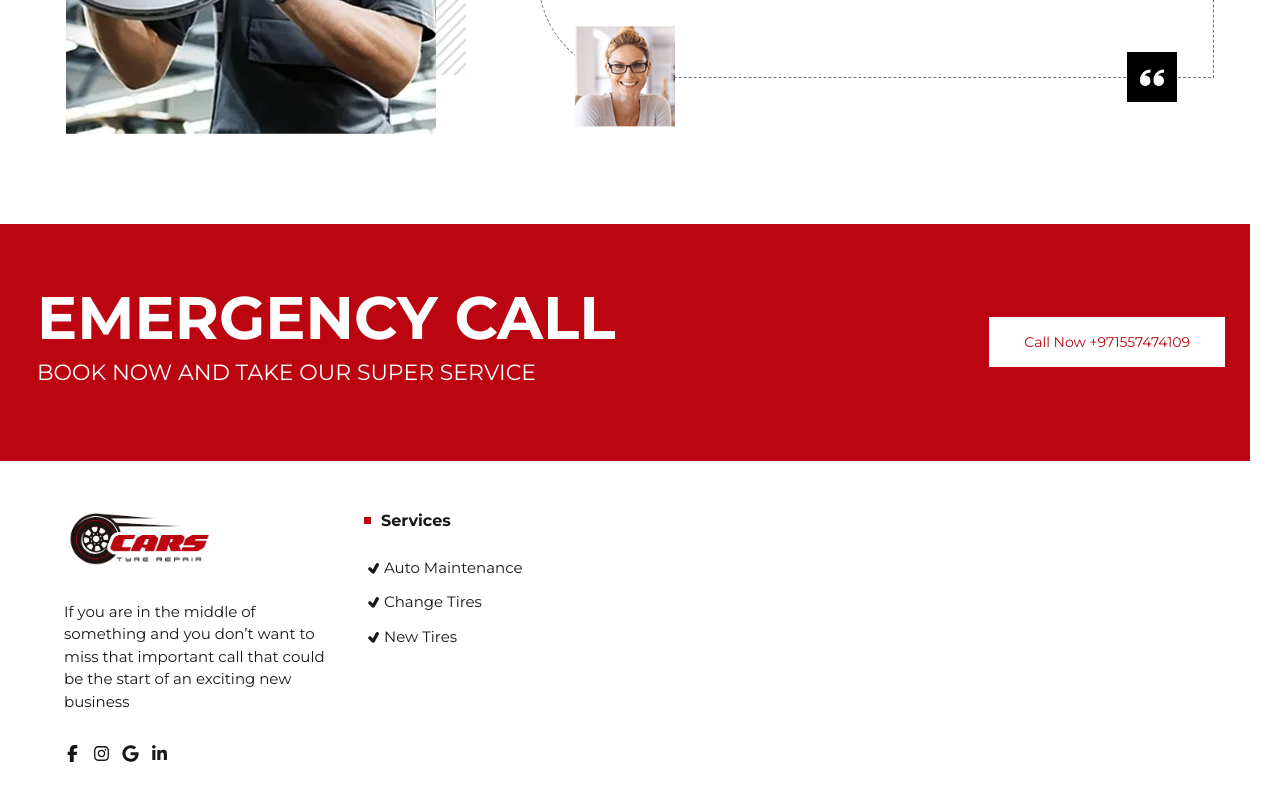
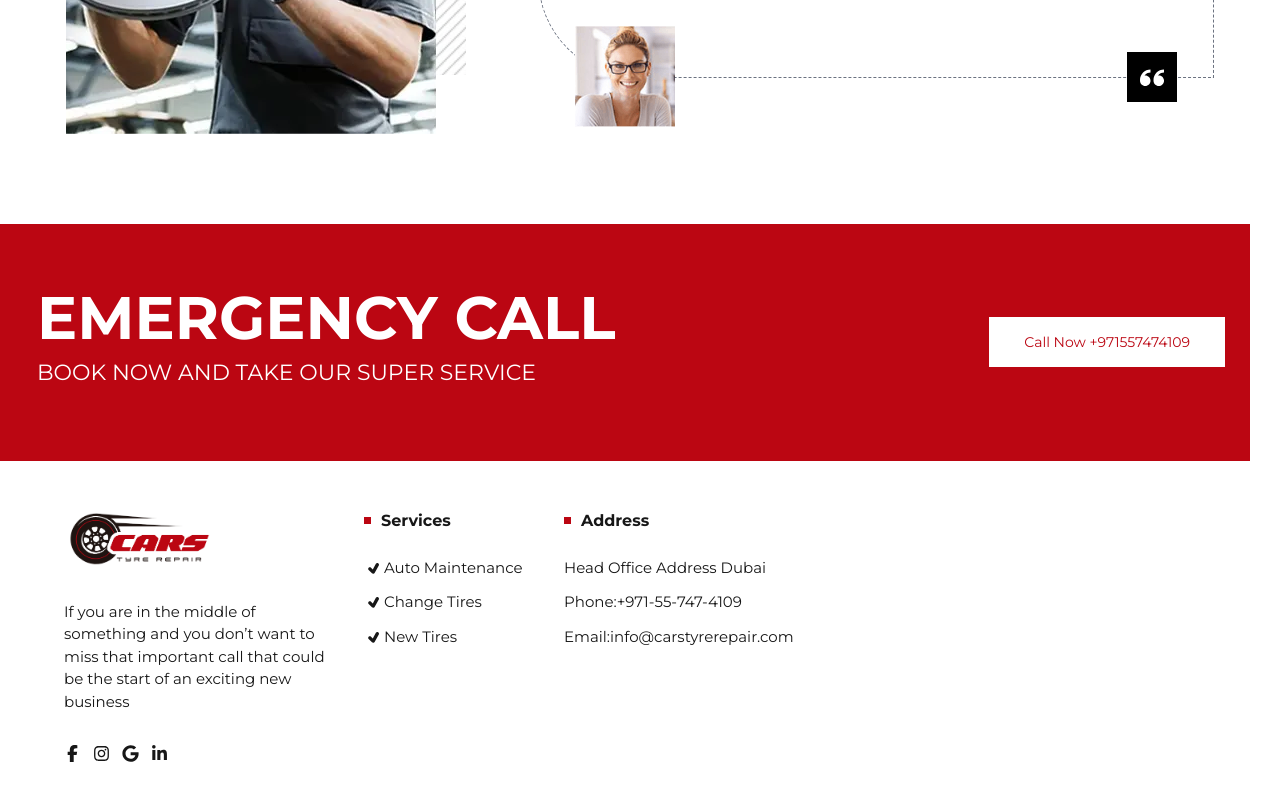
Before and after one commit to TopDEV-fs/CarstyreRepair_Website, a Next.js app: page / in a window 1280 px wide. Shown: the part 4979-5779 px from the top of the page. Built offline with nearby package versions, Linux system fonts and the light colour scheme.

Commit message:
add address in footer section

```diff
--- a/src/app/Components/Footer.jsx
+++ b/src/app/Components/Footer.jsx
@@ -42,12 +42,22 @@ export default function Footer() {
                 </ul>
               </div>
             </div>
-            <div className='mb-6 px-3'>
+            {/* Services */}
+            <div className='w-full max-w-200 mb-6 px-3'>
               <h5 className='flex items-center mb-6 font-semibold'><p className='bg-[#BB0612] w-seven h-seven mr-2.5'></p>Services</h5>
-              <ul className='flex flex-col gap-y-3'>
-                <li><a href='#' className='flex items-center text-fifteen hover:text-[#BB0612]'><TiTick className='mr-five w-twenty h-twenty'/>Auto Maintenance</a></li>
-                <li><a href='#' className='flex items-center text-fifteen hover:text-[#BB0612]'><TiTick className='mr-five w-twenty h-twenty'/>Change Tires</a></li>
-                <li><a href='#' className='flex items-center text-fifteen hover:text-[#BB0612]'><TiTick className='mr-five w-twenty h-twenty'/>New Tires</a></li>
+              <ul className='flex flex-col gap-y-3 text-fifteen'>
+                <li><a href='#' className='flex items-center hover:text-[#BB0612]'><TiTick className='mr-five w-twenty h-twenty'/>Auto Maintenance</a></li>
+                <li><a href='#' className='flex items-center hover:text-[#BB0612]'><TiTick className='mr-five w-twenty h-twenty'/>Change Tires</a></li>
+                <li><a href='#' className='flex items-center hover:text-[#BB0612]'><TiTick className='mr-five w-twenty h-twenty'/>New Tires</a></li>
+              </ul>
+            </div>
+            {/* Address */}
+            <div className='w-full max-w-300 mb-6 px-3'>
+              <h5 className='flex items-center mb-6 font-semibold'><p className='bg-[#BB0612] w-seven h-seven mr-2.5'></p>Address</h5>
+              <ul className='flex flex-col gap-y-3 text-fifteen'>
+                <li>Head Office Address Dubai</li>
+                <li><a href='#' className='hover:text-[#BB0612]'>Phone:+971-55-747-4109</a></li>
+                <li><a href='#' className='hover:text-[#BB0612]'>Email:info@carstyrerepair.com</a></li>
               </ul>
             </div>
           </div>
--- a/tailwind.config.js
+++ b/tailwind.config.js
@@ -42,6 +42,7 @@ module.exports = {
       },
       maxWidth: {
         '300': '300px',
+        '200': '200px'
       },
       height: {
         'sixty': '60px',
```
